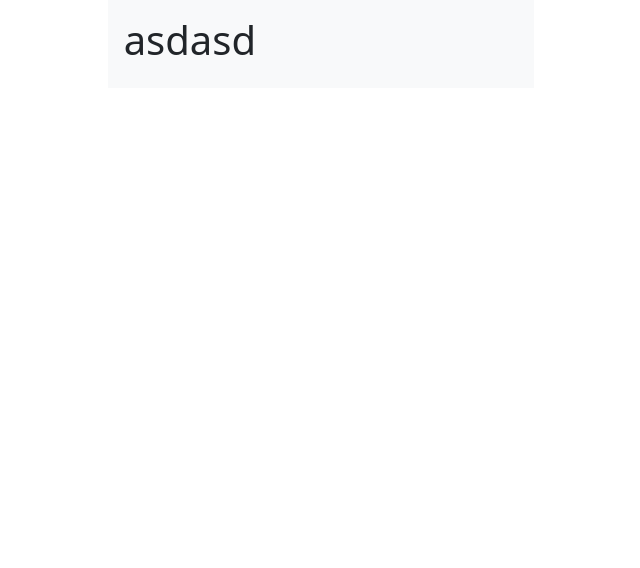
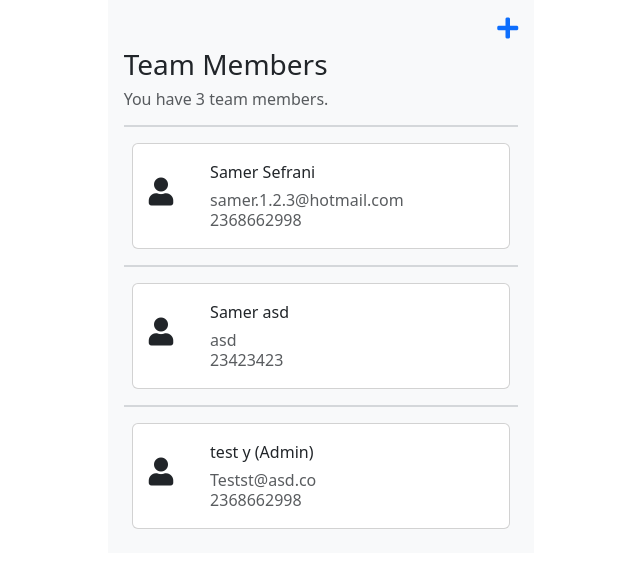
Before and after one commit to Samer-sef/team_managment_project, a Django app: page / in a window 1280 px wide. Shown: the top 568 px of the page, without its empty margins (319-959 px from the left). Run offline with Django 4.2, Linux system fonts and the light colour scheme; data comes from the database, SQL or seed files in the repository; both versions use the stored data as it was after the commit; some libraries are stand-ins or nearby versions.

Commit message:
Add the members list feature

```diff
--- a/team_managment/templates/base.html
+++ b/team_managment/templates/base.html
@@ -5,12 +5,13 @@
     <meta name="viewport" content="width=device-width, initial-scale=1">
     <title>team</title>
     <link href="https://cdn.jsdelivr.net/npm/bootstrap@5.3.2/dist/css/bootstrap.min.css" rel="stylesheet" integrity="sha384-T3c6CoIi6uLrA9TneNEoa7RxnatzjcDSCmG1MXxSR1GAsXEV/Dwwykc2MPK8M2HN" crossorigin="anonymous">
+    <link rel="stylesheet" href="https://cdnjs.cloudflare.com/ajax/libs/font-awesome/5.11.2/css/all.min.css">
   </head>
   <body>
-        <div class="col-md-4 offset-md-4 bg-light p-3">
-            {% block content %}
-            {% endblock %}
-        </div>
+    <div class="col-md-4 offset-md-4 bg-light p-3">
+        {% block content %}
+        {% endblock %}
+    </div>
     <script src="https://cdn.jsdelivr.net/npm/bootstrap@5.3.2/dist/js/bootstrap.bundle.min.js" integrity="sha384-C6RzsynM9kWDrMNeT87bh95OGNyZPhcTNXj1NW7RuBCsyN/o0jlpcV8Qyq46cDfL" crossorigin="anonymous"></script>
   </body>
 </html>
--- a/team_managment/templates/details_page.html
+++ b/team_managment/templates/details_page.html
@@ -9,7 +9,7 @@
 
     <div class="row">
         <div class="col-md-8">
-            <button type="submit" class="btn btn-primary btn-block btn-lg"><i class="fas fa-database"></i>
+            <button type="submit" class="btn btn-primary btn-block btn-lg">
                 Save
             </button>
         </div>
--- a/team_managment/templates/list_page.html
+++ b/team_managment/templates/list_page.html
@@ -1,5 +1,31 @@
 {% extends 'base.html' %}
 
 {% block content %}
-<h1>asdasd</h1>
+    <a class="icon-link d-flex justify-content-end" href="details" style="text-decoration:none">
+        <i class="fas fa-plus h4"></i>
+    </a>
+    <p class="h3">Team Members</p>
+    <p class="h6 text-muted">You have {{members_list|length}} team members.</p>
+    {% for member in members_list %}
+        <hr class="bg-secondary border-2 border-top border-secondary" />
+        <div class="card m-2">
+            <div class="card-body">
+                <div class="row">
+                    <div class="col-md-2 d-inline-flex align-items-center">
+                        <i class="fas fa-user h3"></i>
+                    </div>
+                    <div class="col-md-10">
+                        <p class="card-title">
+                            {{member.first_name}} {{member.last_name}}
+                            {% if member.role == True %}
+                                (Admin)
+                            {% endif %}
+                        </p>
+                        <p class="card-subtitle text-muted">{{member.email}}</p>
+                        <p class="card-subtitle text-muted">{{member.mobile}}</p>
+                    </div>
+                </div>
+            </div>
+        </div>
+    {% endfor %}
 {% endblock %}
--- a/team_managment/views.py
+++ b/team_managment/views.py
@@ -1,9 +1,11 @@
 from django.shortcuts import render, redirect
 from .forms import MemberForm
+from .models import Member
 
 
 def home(request):
-    return render(request, 'list_page.html', {})
+    context = {'members_list': Member.objects.all()}
+    return render(request, 'list_page.html', context)
 
 def details(request):
     if request.method == "GET":
```
Also changed, not shown: db.sqlite3.
